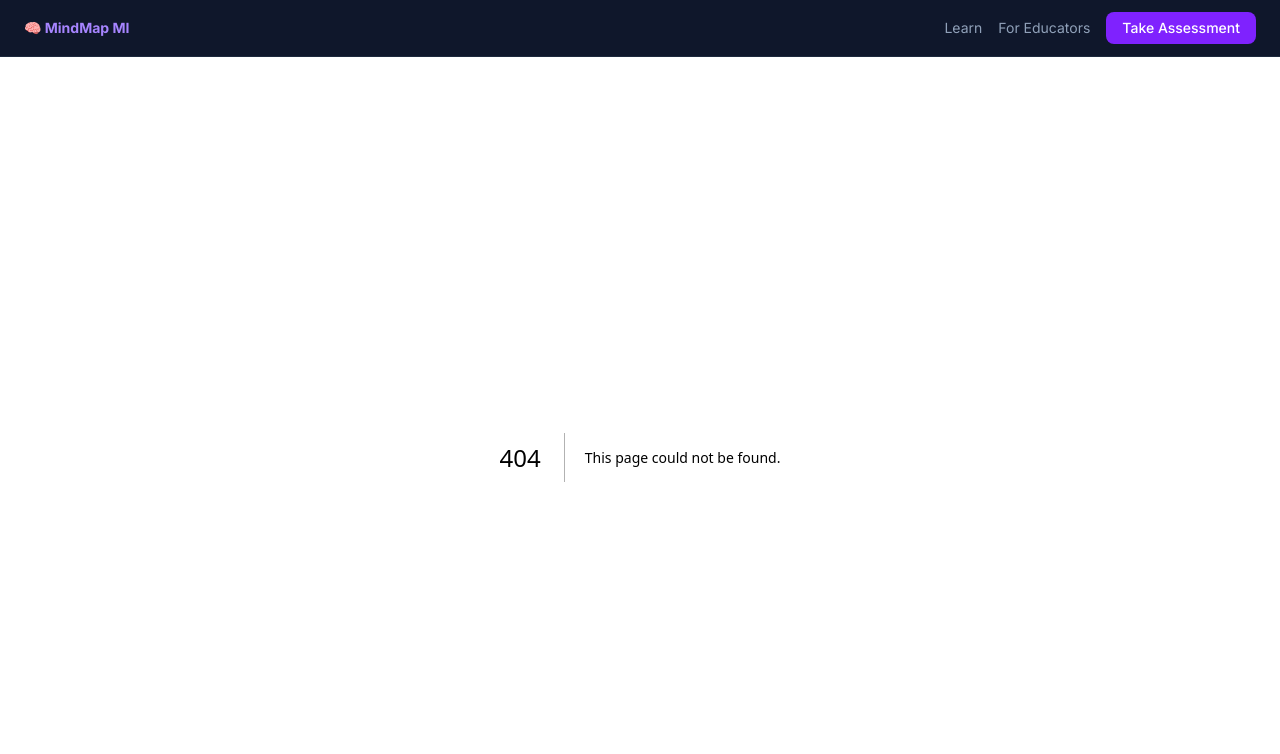
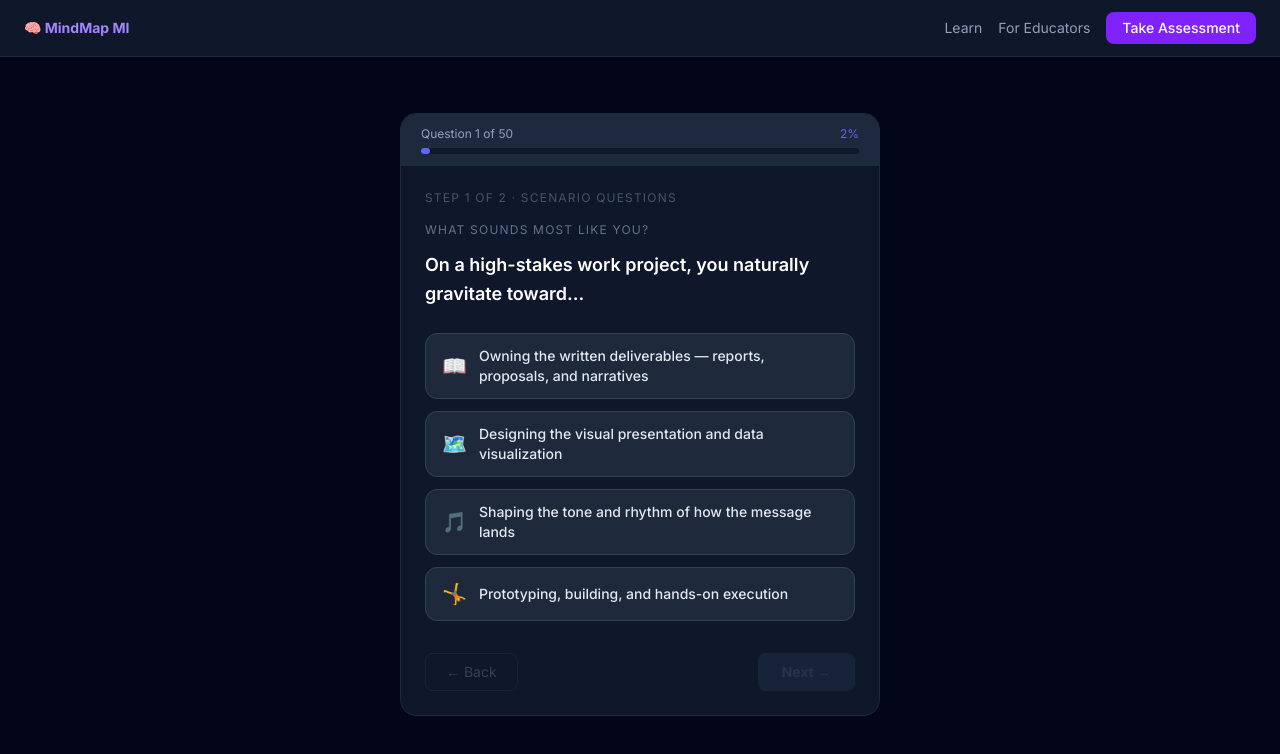
Before and after one commit to SreeGD/mi-assessment, a Next.js app: page /assess/adult in a window 1280 px wide. Before the commit this address had no page. Shown: the top 754 px of the page. Built offline with nearby package versions, Linux system fonts and the light colour scheme.

Commit message:
feat: assessment wizard with dynamic tier routing

```diff
--- /dev/null
+++ b/app/assess/[tier]/page.tsx
@@ -0,0 +1,28 @@
+// app/assess/[tier]/page.tsx
+import { notFound } from 'next/navigation'
+import type { Tier, Question } from '@/lib/types'
+import { AssessmentWizard } from '@/components/assessment/AssessmentWizard'
+
+const VALID_TIERS: Tier[] = ['elementary', 'middle', 'highschool', 'adult']
+
+export function generateStaticParams() {
+  return VALID_TIERS.map(tier => ({ tier }))
+}
+
+async function getQuestions(tier: Tier) {
+  const data = await import(`@/data/questions/${tier}.json`)
+  return data.default as { scenario: Question[]; likert: Question[] }
+}
+
+export default async function AssessmentPage({ params }: { params: Promise<{ tier: string }> }) {
+  const { tier: tierParam } = await params
+  const tier = tierParam as Tier
+  if (!VALID_TIERS.includes(tier)) notFound()
+
+  const questions = await getQuestions(tier)
+  return (
+    <div className="min-h-screen bg-slate-950 py-8">
+      <AssessmentWizard tier={tier} questions={questions} />
+    </div>
+  )
+}
--- /dev/null
+++ b/components/assessment/AssessmentWizard.tsx
@@ -0,0 +1,155 @@
+// components/assessment/AssessmentWizard.tsx
+'use client'
+
+import { useState } from 'react'
+import { useRouter } from 'next/navigation'
+import type { Question, Tier, IntelligenceKey, Answer } from '@/lib/types'
+import { INTELLIGENCES } from '@/lib/intelligences'
+import { scoreAssessment } from '@/lib/scoring'
+import { encodeResults } from '@/lib/urlState'
+import { ProgressBar } from './ProgressBar'
+import { IntelligenceTracker } from './IntelligenceTracker'
+import { ScenarioQuestion } from './ScenarioQuestion'
+import { LikertQuestion } from './LikertQuestion'
+
+type Props = {
+  tier: Tier
+  questions: { scenario: Question[]; likert: Question[] }
+}
+
+export function AssessmentWizard({ tier, questions }: Props) {
+  const router = useRouter()
+  const allQuestions = [...questions.scenario, ...questions.likert]
+  const [step, setStep] = useState(0)
+  const [answers, setAnswers] = useState<Map<string, Answer>>(new Map())
+  const [processing, setProcessing] = useState(false)
+
+  const current = allQuestions[step]
+  const isScenario = current.type === 'scenario'
+  const isLikert = current.type === 'likert'
+
+  const currentAnswer = answers.get(current.id) ?? null
+
+  const scenarioSelected: IntelligenceKey | null =
+    isScenario && currentAnswer ? (currentAnswer.intelligence as IntelligenceKey) : null
+
+  const likertValue: number | null =
+    isLikert && currentAnswer ? currentAnswer.points : null
+
+  function handleScenarioSelect(intelligence: IntelligenceKey) {
+    const updated = new Map(answers)
+    updated.set(current.id, {
+      questionId: current.id,
+      intelligence,
+      points: 4,
+    })
+    setAnswers(updated)
+  }
+
+  function handleLikertChange(value: number) {
+    if (current.type !== 'likert') return
+    const points = current.reverse ? 6 - value : value
+    const updated = new Map(answers)
+    updated.set(current.id, {
+      questionId: current.id,
+      intelligence: current.intelligence,
+      points,
+    })
+    setAnswers(updated)
+  }
+
+  const canAdvance = answers.has(current.id)
+
+  function handleNext() {
+    if (!canAdvance) return
+    if (step < allQuestions.length - 1) {
+      setStep(s => s + 1)
+    } else {
+      setProcessing(true)
+      const answerList = Array.from(answers.values())
+      const result = scoreAssessment(answerList, tier)
+      const hash = encodeResults(result)
+      router.push(`/results#${hash}`)
+    }
+  }
+
+  function handleBack() {
+    if (step > 0) setStep(s => s - 1)
+  }
+
+  const likertCompleted = INTELLIGENCES
+    .map(i => i.key)
+    .filter(key => {
+      const count = questions.likert.filter((q: Question) =>
+        q.type === 'likert' && q.intelligence === key && answers.has(q.id)
+      ).length
+      return count === 4
+    })
+
+  const progressColor = step < questions.scenario.length ? '#6366f1' : '#f59e0b'
+  const totalQ = allQuestions.length
+
+  if (processing) {
+    return (
+      <div className="flex flex-col items-center justify-center min-h-[60vh] text-center px-6">
+        <div className="text-4xl mb-4 animate-pulse">🧠</div>
+        <h2 className="text-white text-xl font-bold mb-2">Calculating your profile...</h2>
+        <p className="text-slate-400 text-sm">Analyzing your unique intelligence profile</p>
+      </div>
+    )
+  }
+
+  return (
+    <div className="max-w-lg mx-auto px-4 py-6">
+      <div className="bg-slate-900 rounded-2xl overflow-hidden border border-slate-800">
+        <ProgressBar current={step + 1} total={totalQ} color={progressColor} />
+
+        <div className="p-6">
+          <p className="text-xs text-slate-600 uppercase tracking-widest mb-4">
+            {isScenario ? 'Step 1 of 2 · Scenario Questions' : 'Step 2 of 2 · Statements'}
+          </p>
+
+          {isLikert && current.type === 'likert' && (
+            <IntelligenceTracker
+              completed={likertCompleted}
+              current={current.intelligence}
+            />
+          )}
+
+          {isScenario && current.type === 'scenario' && (
+            <ScenarioQuestion
+              question={current}
+              selectedIntelligence={scenarioSelected}
+              onSelect={handleScenarioSelect}
+            />
+          )}
+          {isLikert && current.type === 'likert' && (
+            <LikertQuestion
+              question={current}
+              value={likertValue}
+              onChange={handleLikertChange}
+            />
+          )}
+
+          <div className="flex justify-between mt-8">
+            <button
+              onClick={handleBack}
+              disabled={step === 0}
+              className="px-5 py-2 rounded-lg border border-slate-700 text-slate-400 text-sm disabled:opacity-30 hover:bg-slate-800 transition-colors"
+            >
+              ← Back
+            </button>
+            <button
+              onClick={handleNext}
+              disabled={!canAdvance}
+              className="px-6 py-2 rounded-lg text-sm font-bold disabled:opacity-30 transition-colors"
+              style={canAdvance ? { backgroundColor: progressColor, color: step < questions.scenario.length ? '#fff' : '#000' } : { backgroundColor: '#334155', color: '#64748b' }}
+            >
+              {step === totalQ - 1 ? 'See My Results →' : 'Next →'}
+            </button>
+          </div>
+        </div>
+      </div>
+    </div>
+  )
+}
```
